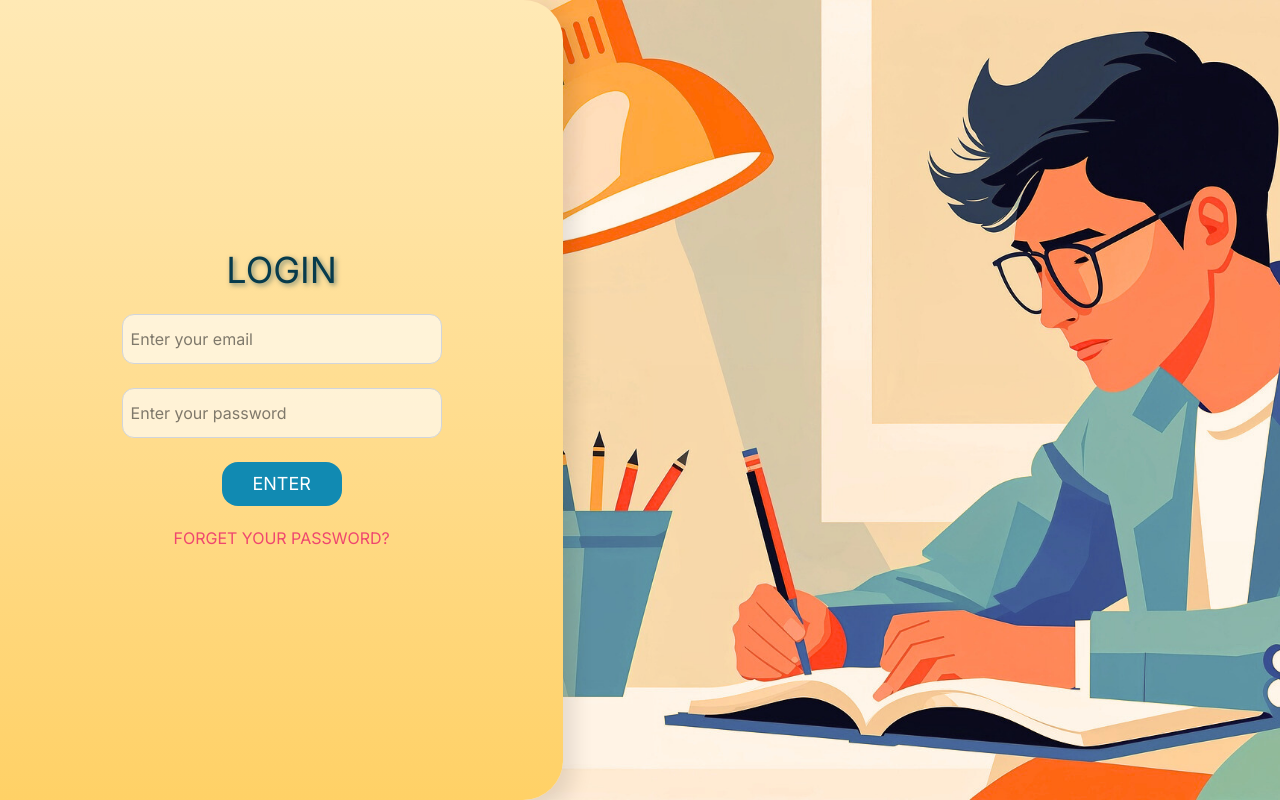
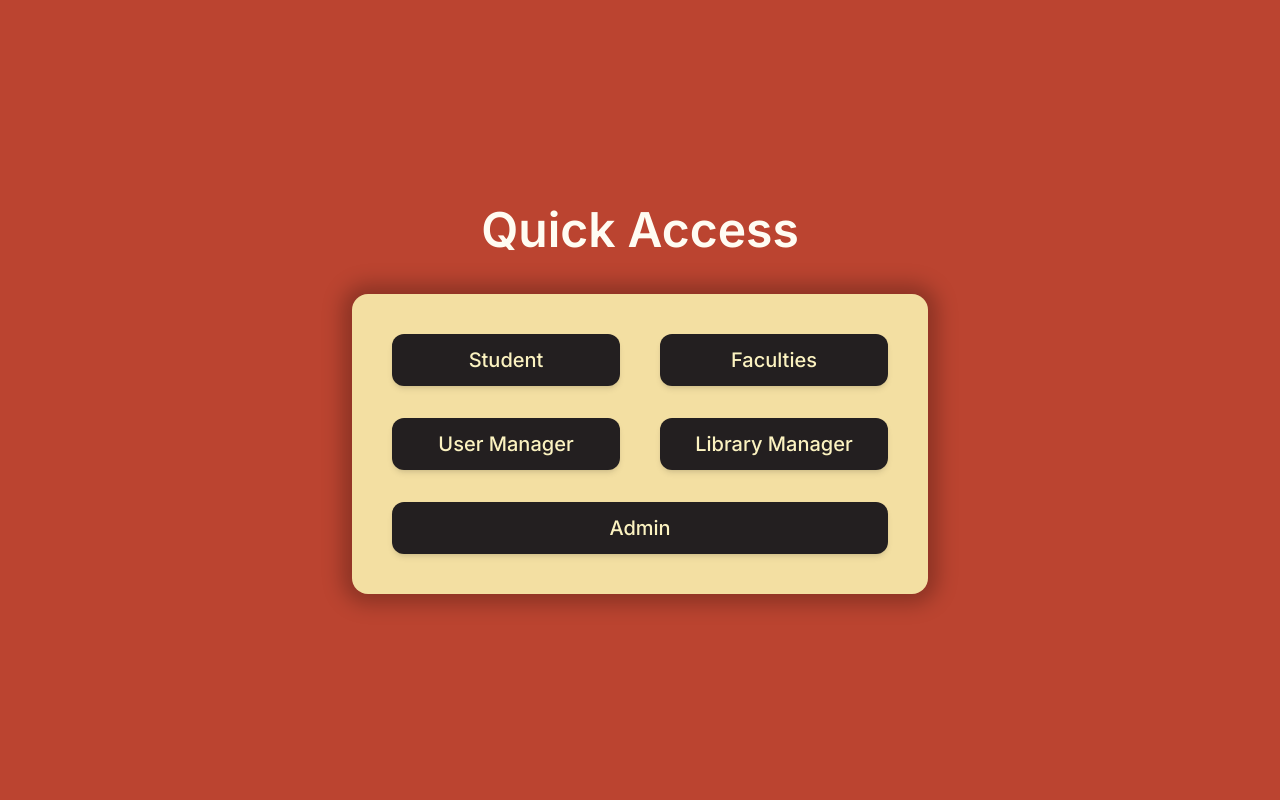
Before and after one commit to GauravVerdhanMaheshwari/College-assigment-portal, a React (Vite) app in the folder frontend/: page / in a window 1280 px wide. Built offline with nearby package versions, Linux system fonts and the light colour scheme.

Commit message:
feat: add Quick Access page and update routing in main application

```diff
--- a/frontend/src/main.jsx
+++ b/frontend/src/main.jsx
@@ -19,6 +19,7 @@ import {
   FacultiesHomePage,
   FacultiesProfile,
   StudentProfile,
+  QuickAccess,
   PageNotFound,
 } from "./pages/index.js";
 import { createRoot } from "react-dom/client";
@@ -35,7 +36,7 @@ const router = createBrowserRouter(
   createRoutesFromElements(
     <Route path="/" element={<Layout />}>
       {/* Login Routes */}
-      <Route index element={<StudentLogin />} />
+      <Route index element={<QuickAccess />} />
       <Route path="student/login" element={<StudentLogin />} />
       <Route path="faculties/login" element={<FacultyLogin />} />
       <Route path="userManager/login" element={<UserManagerLogin />} />
--- /dev/null
+++ b/frontend/src/pages/QuickAccess/QuickAccess.jsx
@@ -0,0 +1,68 @@
+import React from "react";
+import { Link } from "react-router";
+
+export default function QuickAccess() {
+  const items = [
+    [
+      {
+        title: "Student",
+        bgCss:
+          "bg-[#118AB2] hover:bg-[#0f799c] hover:shadow-[4px_4px_16px_1px_rgba(15,121,156,0.4)]",
+        page: "/student/login",
+      },
+      {
+        title: "Faculties",
+        bgCss:
+          "bg-[#4C1D95] hover:bg-[#4C1D95]/70 hover:shadow-[4px_4px_16px_1px_rgba(97,41,186,0.4)]",
+        page: "/faculties/login",
+      },
+    ],
+    [
+      {
+        title: "User Manager",
+        bgCss:
+          "bg-[#38BDF8] hover:bg-[#0A9FE0FF] hover:shadow-[4px_4px_16px_1px_rgba(15,121,156,0.4)]",
+        page: "/user-manager/login",
+      },
+      {
+        title: "Library Manager",
+        bgCss:
+          "bg-[#6EE7B7] hover:bg-[#5CC198FF] hover:shadow-[4px_4px_16px_1px_rgba(7,59,76,0.4)]",
+        page: "/library-manager/login",
+      },
+    ],
+    [
+      {
+        title: "Admin",
+        bgCss:
+          "bg-[#3B96FFFF] hover:bg-[#55A3FCFF] hover:shadow-[4px_4px_16px_1px_rgba(7,59,76,0.4)]",
+        page: "/admin/login",
+      },
+    ],
+  ];
+
+  return (
+    <div className="bg-[#BB4430] text-[#FFFCF2] min-h-screen flex flex-col items-center justify-center p-6">
+      <h1 className="text-5xl font-semibold mb-10 hover:text-shadow-[0px_0px_30px] text-shadow-[#00b6c3] hover:underline hover:underline-offset-10 transition-all duration-300 ease-in-out cursor-default">
+        Quick Access
+      </h1>
+      <div className=" bg-[#F3DFA2] text-black p-10 rounded-2xl shadow-[0px_0px_20px_10px_rgba(0,0,0,0.25)] w-full max-w-xl  transition-all duration-300 ease-in-out">
+        <div className="flex flex-col gap-8">
+          {items.map((row, i) => (
+            <div key={i} className="flex justify-between gap-10">
+              {row.map((label, j) => (
+                <Link
+                  key={j}
+                  to={label.page}
+                  className={`w-full bg-[#231F20] text-[#FBF2C0] py-3 rounded-xl text-lg font-medium hover:${label.bgCss} ease-in-out duration-400 transition-all shadow-md cursor-pointer w-fit px-6 text-center text-xl`}
+                >
+                  {label.title}
+                </Link>
+              ))}
+            </div>
+          ))}
+        </div>
+      </div>
+    </div>
+  );
+}
--- a/frontend/src/pages/index.js
+++ b/frontend/src/pages/index.js
@@ -22,6 +22,7 @@ import FacultiesProfile from "./faculties/FacultiesProfile";
 import StudentProfile from "./student/StudentProfile";
 
 import PageNotFound from "./PageNotFound/PageNotFound";
+import QuickAccess from "./QuickAccess/QuickAccess";
 
 export {
   StudentLogin,
@@ -44,5 +45,6 @@ export {
   FacultiesHomePage,
   FacultiesProfile,
   StudentProfile,
+  QuickAccess,
   PageNotFound,
 };
```
